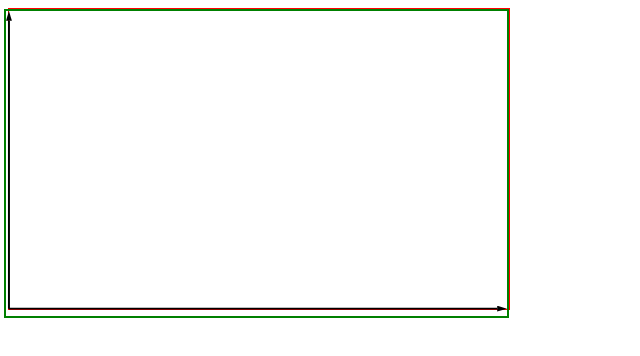
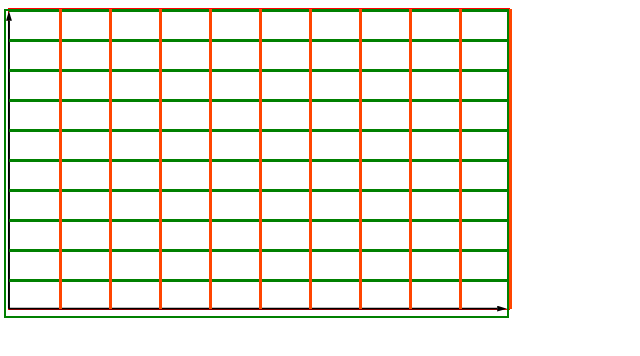
Before and after one commit to StijnDePreter/GrafiekProject, a React (Create React App) app: page / in a window 1280 px wide. Shown: the top 356 px of the page, without its empty margins (0-640 px from the left). Built offline with nearby package versions, Linux system fonts and the light colour scheme.

Commit message:
gridlines toegevoegd

```diff
--- a/src/Components/Graph.js
+++ b/src/Components/Graph.js
@@ -1,16 +1,26 @@
 import XAxis from "./XAxis"
 import YAxis from "./YAxis"
-
+import GridHorizontal from "./GridHorizontal"
+import GridVertical from "./GridVertical"
 
 function Graph(props) {
   const graphDimensions = {
     width: props.width,
     height: props.height
   }
+  var topOfsets = Array.from({length: 10}, (_, i) => (props.height/10) *i);
+  var LeftOfsets = Array.from({length: 10}, (_, i) => (props.width/10) *(i+1));
+
   return (
     <div className="graph" style={graphDimensions}>
-      <YAxis height = {props.height} width = {props.width}/>
-      <XAxis height = {props.height} width = {props.width}/>
+      <YAxis height = {props.height} width = {props.width} />
+      <XAxis height = {props.height} width = {props.width} />
+      {topOfsets.map(Offset =>
+        <GridHorizontal key={"TopOffset: " + Offset} topOffset = {Offset} width = {props.width} />
+      )}
+      {LeftOfsets.map(Offset =>
+        <GridVertical key={"LeftOffset: " + Offset} leftOffset = {Offset} height = {props.height} />
+      )}
 
     </div>
   );
--- /dev/null
+++ b/src/Components/GridHorizontal.js
@@ -0,0 +1,8 @@
+
+function GridHorizontal(props) {
+    return (
+        <div className={"horizontalLine line"} style={{top: props.topOffset, width: props.width}}></div>
+    );
+}
+
+export default GridHorizontal;
--- /dev/null
+++ b/src/Components/GridVertical.js
@@ -0,0 +1,8 @@
+
+function GridVertical(props) {
+    return (
+        <div className={"verticalLine line"} style={{left: props.leftOffset, height: props.height}}></div>
+    );
+}
+
+export default GridVertical;
--- a/src/index.css
+++ b/src/index.css
@@ -14,3 +14,17 @@ svg.viewbox{
     top:0px;
     left:-5px
 }
+
+div.line {
+    position:absolute;
+}
+
+div.horizontalLine {
+    border-top: 3px solid green;
+    left: 0;
+}
+
+div.verticalLine {
+    border-left: 3px solid orangered;
+    top: 0;
+}
```
